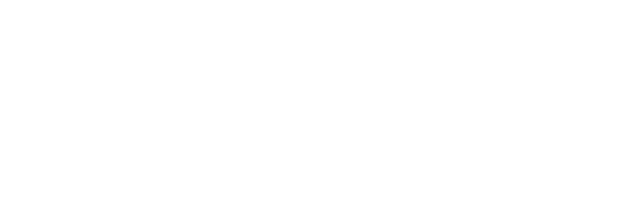
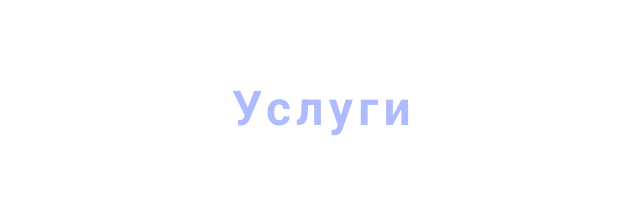
Before and after one commit to LittleChapa/GlobalExportCars, a plain HTML site: page index.html in a window 1280 px wide. Shown: the whole page, without its empty margins (316-956 px from the left). Drawn offline with Linux system fonts and the light colour scheme.

Commit message:
добавление настроек стилей

```diff
--- a/index.html
+++ b/index.html
@@ -4,6 +4,13 @@
     <meta charset="UTF-8" />
     <meta name="viewport" content="width=device-width, initial-scale=1.0" />
     <title>Global Export Cars</title>
+    <link rel="stylesheet" href="styles/index.css" />
   </head>
-  <body></body>
+  <body>
+    <section class="services">
+      <div class="container">
+        <h2 class="title">Услуги</h2>
+      </div>
+    </section>
+  </body>
 </html>
--- a/scss/_reboot.scss
+++ b/scss/_reboot.scss
@@ -2,6 +2,8 @@
   box-sizing: border-box;
   margin: 0;
   padding: 0;
+  font-family: "Roboto", sans-serif;
+  font-weight: 400;
 }
 
 ul,
@@ -43,3 +45,7 @@ button::-moz-focus-inner {
   padding: 0;
   border: 0;
 }
+
+section {
+  padding: 80px 0;
+}
--- a/scss/_variables.scss
+++ b/scss/_variables.scss
@@ -0,0 +1,9 @@
+$color-primary: #aebbff;
+
+@mixin title {
+  text-align: center;
+  font-size: 48px;
+  font-weight: 700;
+  letter-spacing: 5.28px;
+  color: $color-primary;
+}
--- a/scss/index.scss
+++ b/scss/index.scss
@@ -1,5 +1,20 @@
+// подключение шрифта
+@import url("https://fonts.googleapis.com/css2?family=Roboto:wght@400;500;700&display=swap");
+
+// настройки стилей
 @import "./reboot";
 @import "./variables";
 
-// sections
+// секции
 @import "./sections/main";
+
+.title {
+  @include title;
+}
+
+.container {
+  max-width: 1350px;
+  width: 100%;
+  padding: 0 15px;
+  margin: 0 auto;
+}
```
Also changed, not shown: scss/sections/_services.scss (added), styles/index.css, 1 other file.
